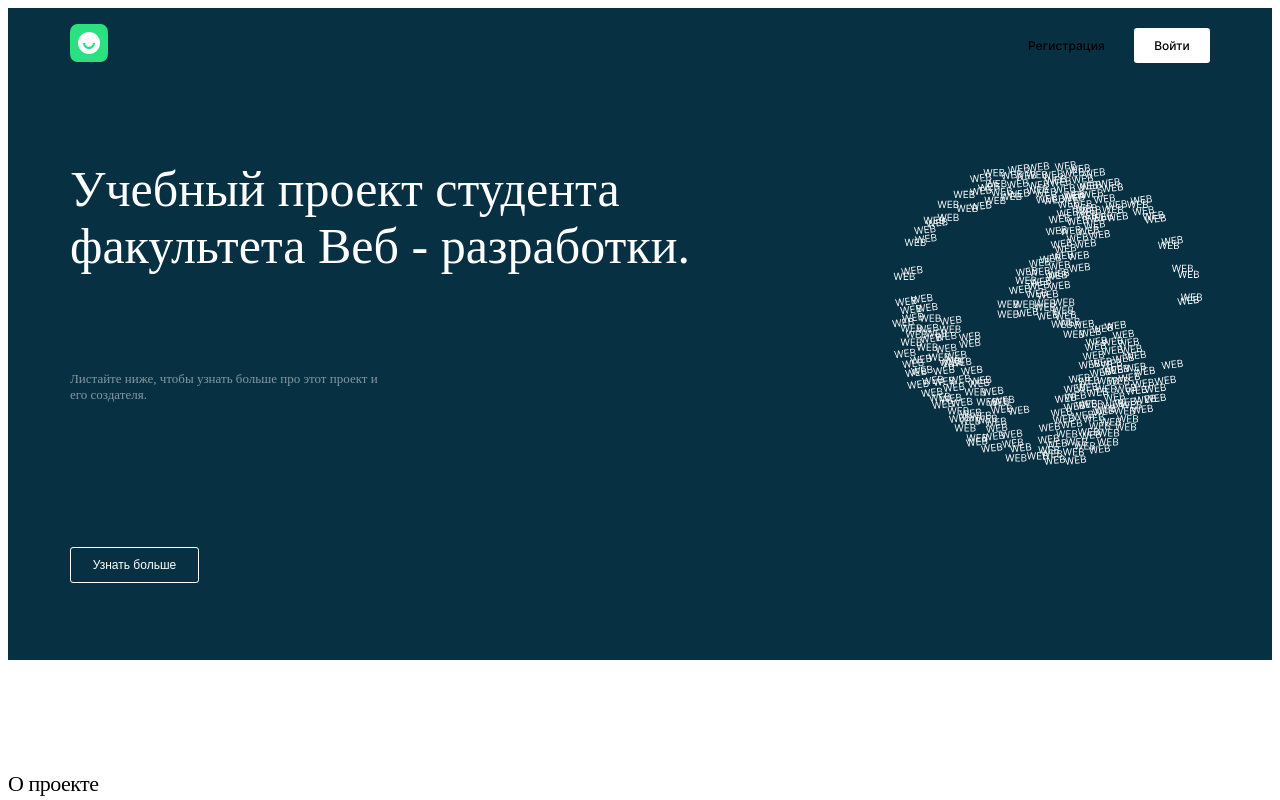
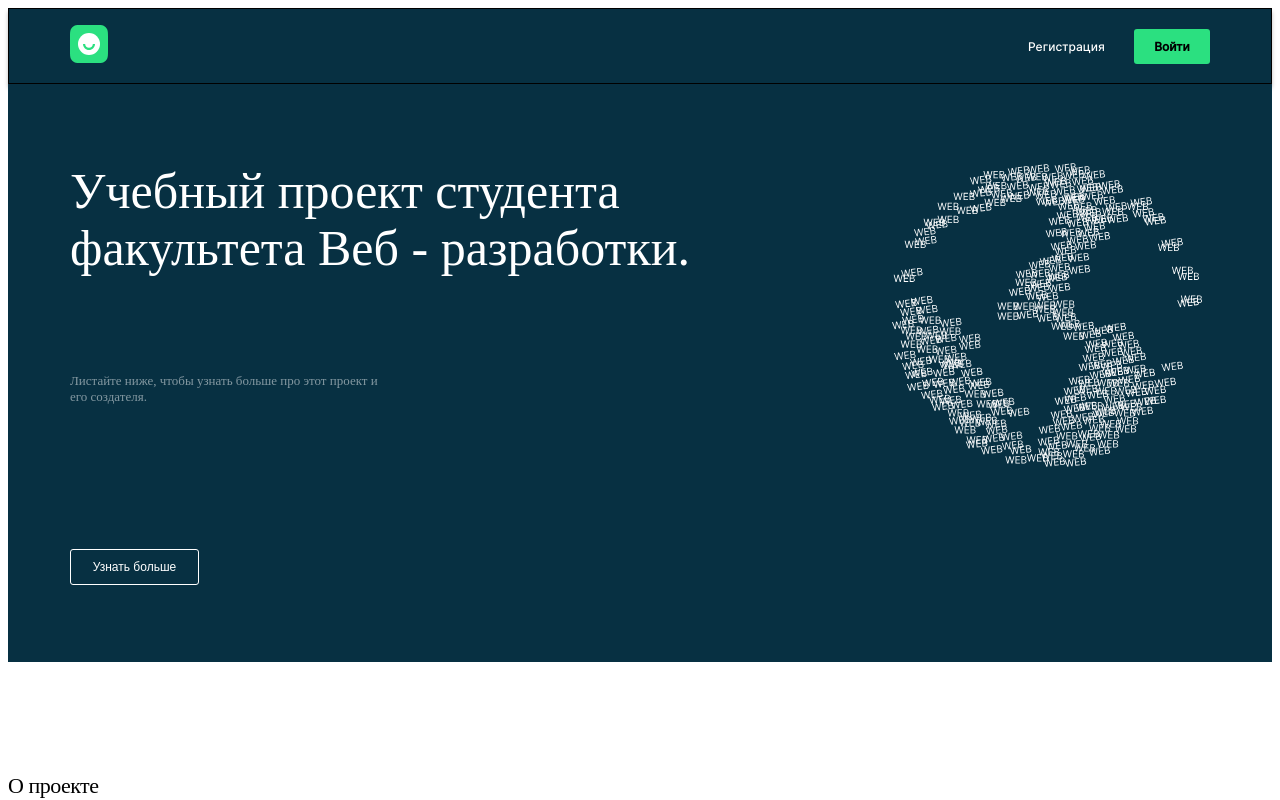
Before and after one commit to RexSatanas/movies-explorer-frontend, a React (Create React App) app: page / in a window 1280 px wide. Shown: the top 800 px of the page. Built offline with nearby package versions, Linux system fonts and the light colour scheme.

Commit message:
1280+ done

```diff
--- a/src/components/Header/header.css
+++ b/src/components/Header/header.css
@@ -4,10 +4,14 @@
     align-items: center;
     min-width: 320px;
     background-color: #073042;
+    border: 1px solid #000000;
+    box-shadow: 0px 4px 4px rgba(0, 0, 0, 0.25);
 }
 
 .header-style {
     background-color: #ffffff;
+    border: none;
+    box-shadow: none;
 }
 
 
@@ -57,7 +61,7 @@
     height: 19px;
     font-weight: 500;
     text-decoration: none;
-    color: #000000;
+    color: #ffffff;
     margin-left: 30px;
     font-size: 12px;
     text-align: center;
@@ -78,8 +82,9 @@
 }
 
 .header__button-active {
-    background-color: #ffffff;
+    background-color: #2BE080;
     color: black;
+    font-weight: bold;
 }
 
 
--- a/src/components/Login/login.js
+++ b/src/components/Login/login.js
@@ -5,8 +5,6 @@ import LogoHeader from "../Header/HeaderLogo/headerLogo";
 
 
 function Login() {
-    const [email] = React.useState('')
-    const [password] = React.useState('')
     return (
         <section className='login'>
             <div className='register__container'>
@@ -15,13 +13,11 @@ function Login() {
                 <form className='register__form'>
                     <div className='register__box'>
                         <p className='register__input-name'>E-mail</p>
-                        <input className='register__input' type='email' name='email'
-                               value={email || ''} placeholder='rexsatanas@yandex.ru' required/>
+                        <input className='register__input' type='email' name='email' placeholder='test@test.ru' required/>
                     </div>
                     <div className='register__box'>
                         <p className='register__input-name'>Пароль</p>
-                        <input className='register__input' type='passw' name='passw'
-                               value={password} placeholder='*************' required/>
+                        <input className='register__input' type='password' name='passw' placeholder='*************' required/>
                     </div>
                     <button className='register__button' type='submit'>Войти</button>
                 </form>
--- a/src/components/Register/register.js
+++ b/src/components/Register/register.js
@@ -4,8 +4,6 @@ import {Link} from "react-router-dom";
 import LogoHeader from "../Header/HeaderLogo/headerLogo";
 
 function Register() {
-    const [name, email] = React.useState('')
-    const [password] = React.useState('')
     return (
 
         <section className='register'>
@@ -16,18 +14,15 @@ function Register() {
                 <form className='register__form'>
                     <div className='register__box'>
                         <p className='register__input-name'>Имя</p>
-                        <input className='register__input' type='text' name='name'
-                               value={name || ''} placeholder='Денис' required/>
+                        <input className='register__input' type='text' name='name' placeholder='Денис' required/>
                     </div>
                     <div className='register__box'>
                         <p className='register__input-name'>E-mail</p>
-                        <input className='register__input' type='email' name='email'
-                               value={email || ''} placeholder='rexsatanas@yandex.ru' required/>
+                        <input className='register__input' type='email' name='email' placeholder='rexsatanas@yandex.ru' required/>
                     </div>
                     <div className='register__box'>
                         <p className='register__input-name'>Пароль</p>
-                        <input className='register__input' type='passwo' name='passwo'
-                               value={password} placeholder='**********' required/>
+                        <input className='register__input' type='password' name='passwo' placeholder='**********' required/>
                     </div>
                     <span className='register__subtitle'>Что-то пошло не так...</span>
                     <button className='register__button' type='submit'>Зарегистрироваться</button>
```
Also changed, not shown: src/components/Login/login.css (deleted).
